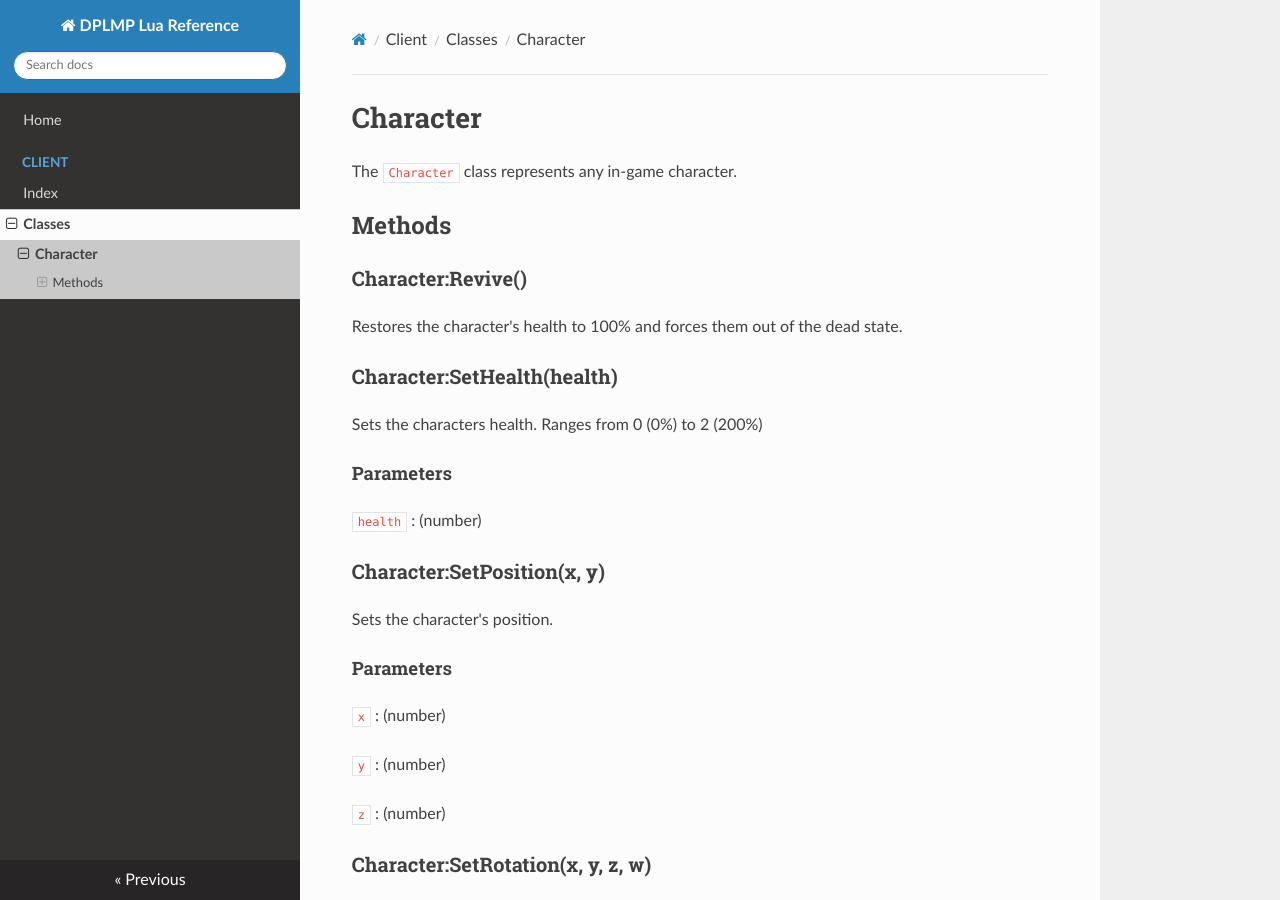
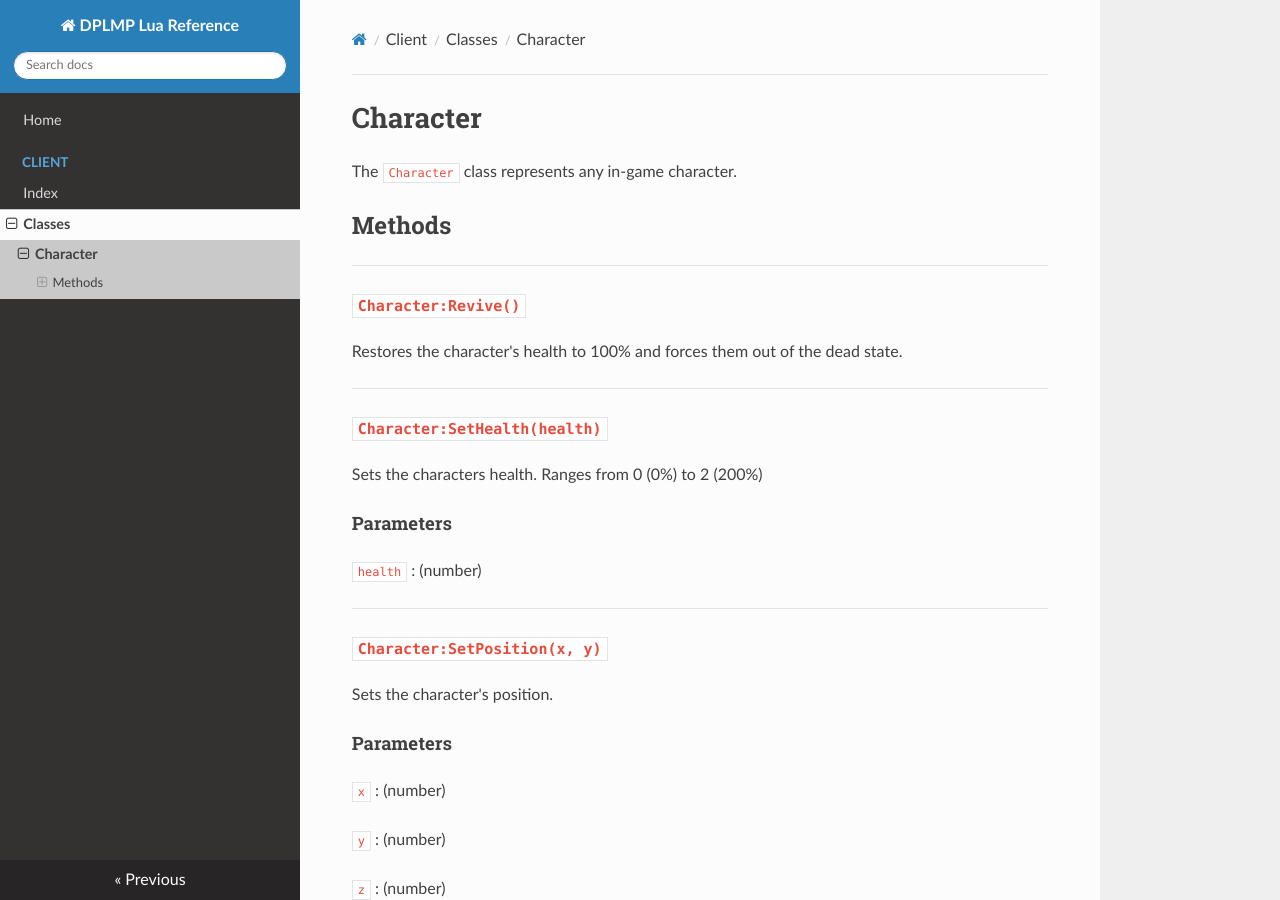
Before and after one commit to DPLMP-Crew/DPLMP-Lua-MkDocs, an MkDocs documentation site: the page built from docs/client/Classes/Character.md, in a window 1280 px wide and 900 px high. Built offline with MkDocs 1.6.1, drawn with Linux system fonts in a browser that asks for light colours; nearby versions of some CDN libraries.

Commit message:
change style in char class

```diff
--- a/docs/client/Classes/Character.md
+++ b/docs/client/Classes/Character.md
@@ -4,10 +4,14 @@ The `Character` class represents any in-game character.
 
 ## Methods
 
-### Character:Revive()
+---
+
+### `Character:Revive()`
 Restores the character's health to 100% and forces them out of the dead state.
 
-### Character:SetHealth(health)
+---
+
+### `Character:SetHealth(health)`
 Sets the characters health. Ranges from 0 (0%) to 2 (200%)
 
 #### Parameters
@@ -15,7 +19,9 @@ Sets the characters health. Ranges from 0 (0%) to 2 (200%)
 `health`
 : (number)
 
-### Character:SetPosition(x, y)
+---
+
+### `Character:SetPosition(x, y)`
 Sets the character's position.
 
 #### Parameters
@@ -29,7 +35,9 @@ Sets the character's position.
 `z`
 : (number)
 
-### Character:SetRotation(x, y, z, w)
+---
+
+### `Character:SetRotation(x, y, z, w)`
 Sets the character's rotation as a quaternion.
 
 #### Parameters
@@ -46,7 +54,9 @@ Sets the character's rotation as a quaternion.
 `w`
 : (number)
 
-### Character:GetHealth()
+---
+
+### `Character:GetHealth()`
 
 Returns the current health value. Ranges from 0 (0%) to 2 (200%)
 
@@ -55,7 +65,9 @@ Returns the current health value. Ranges from 0 (0%) to 2 (200%)
 `health`
 : (number)
 
-### Character:GetPosition()
+---
+
+### `Character:GetPosition()`
 
 Returns the character's current world position.
 
```
